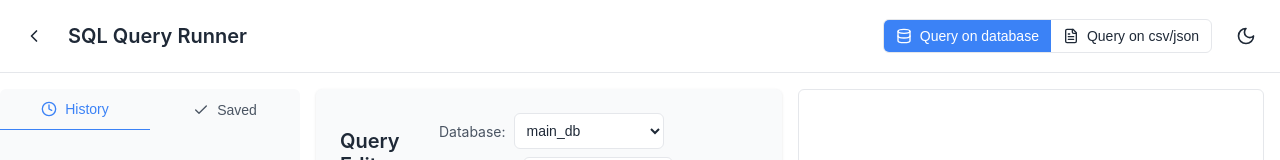
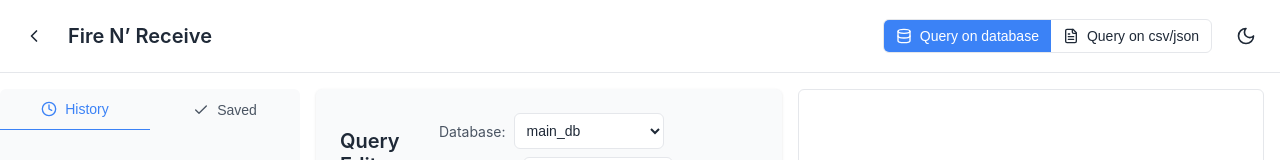
Before and after one commit to vedantsalunke29/Fire-N-Receive, a React (Vite) app: page / in a window 1280 px wide. Shown: the top 160 px of the page. Built offline with nearby package versions, Linux system fonts and the light colour scheme.

Commit message:
Update README.md with project overview and features, change title to "Fire N' Receive" in index.html and Header component

```diff
--- a/index.html
+++ b/index.html
@@ -4,7 +4,7 @@
     <meta charset="UTF-8" />
     <link rel="icon" type="image/svg+xml" href="/fav-icon.svg" />
     <meta name="viewport" content="width=device-width, initial-scale=1.0" />
-    <title>SQL Query Runner</title>
+    <title>Fire N’ Receive</title>
   </head>
   <body>
     <div id="root"></div>
--- a/src/components/Header.tsx
+++ b/src/components/Header.tsx
@@ -30,7 +30,7 @@ export const Header: React.FC<HeaderProps> = ({
 				>
 					{sidebarOpen ? <ChevronLeft size={20} /> : <Menu size={20} />}
 				</button>
-				<h1>SQL Query Runner</h1>
+				<h1>Fire N’ Receive</h1>
 			</div>
 			<div className="header-right">
 				<div className="source-selector">
```
Also changed, not shown: 1 other file (tests, documents, lock files or other folders).
